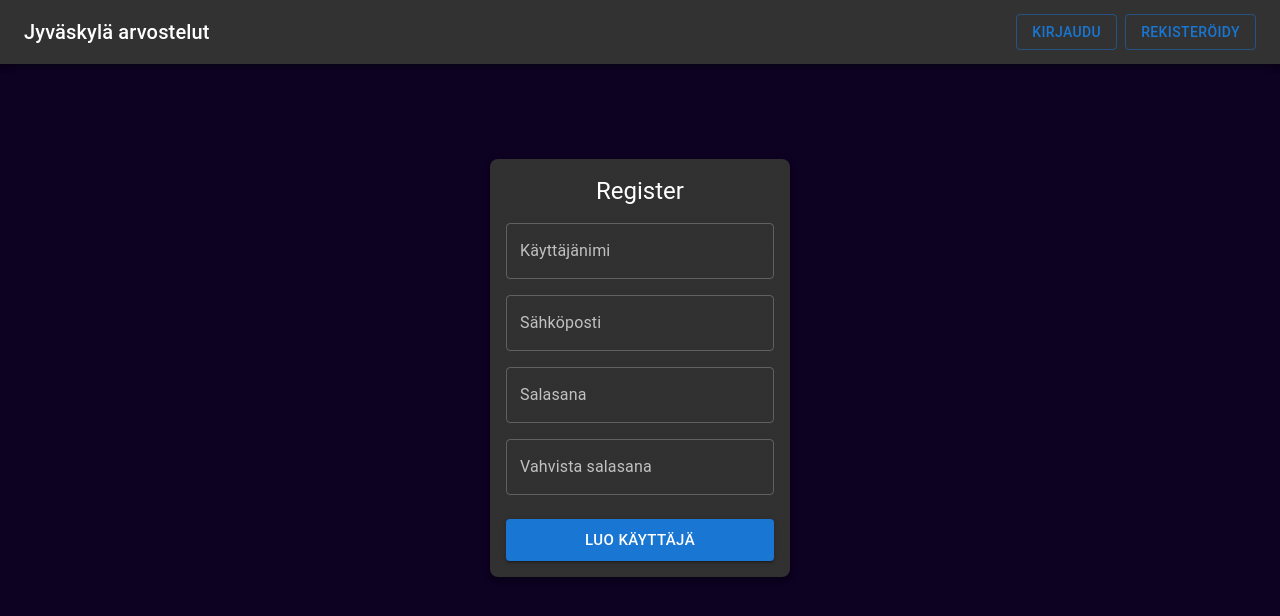
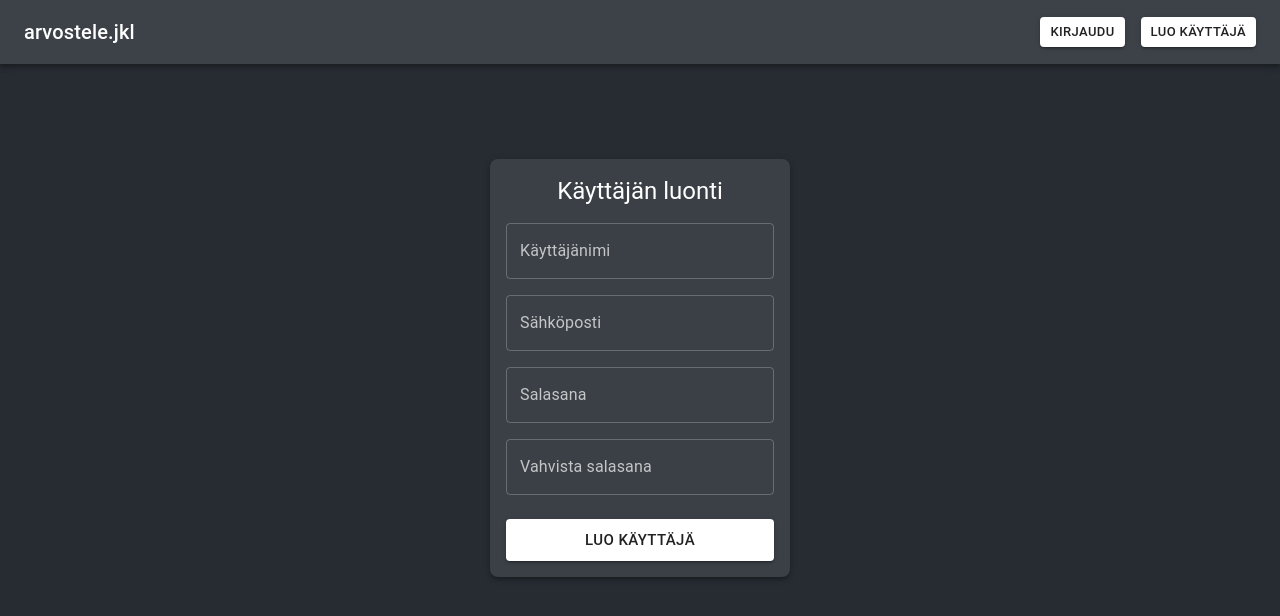
Before and after one commit to mikouzdev/jkl-review-app, a React (Vite) app in the folder frontend/: page /register in a window 1280 px wide. Shown: the top 616 px of the page. Built offline with nearby package versions, Linux system fonts and the light colour scheme.

Commit message:
add theme changes

```diff
--- a/frontend/src/components/Navbar.tsx
+++ b/frontend/src/components/Navbar.tsx
@@ -16,26 +16,26 @@ function Navbar() {
       <Toolbar>
         <Box sx={{ flexGrow: 1 }}>
           <Typography component={Link} variant="h6" to="/" sx={{ textDecoration: "none", color: "inherit" }}>
-            Jyväskylä arvostelut
+            arvostele.jkl
           </Typography>
         </Box>
 
         {isAuthenticated ? (
           <Box sx={{ display: "flex", gap: 1 }}>
-            <Button component={Link} to="/profile" variant="outlined">
+            <Button component={Link} to="/profile" variant="contained" size="small">
               Profiili
             </Button>
-            <Button variant="outlined" onClick={handleLogout}>
+            <Button variant="contained" onClick={handleLogout} size="small">
               Kirjaudu ulos
             </Button>
           </Box>
         ) : (
-          <Box sx={{ display: "flex", gap: 1 }}>
-            <Button variant="outlined" component={Link} to="/login">
+          <Box sx={{ display: "flex", gap: 2 }}>
+            <Button variant="contained" component={Link} to="/login" size="small">
               Kirjaudu
             </Button>
-            <Button variant="outlined" component={Link} to="/register">
-              Rekisteröidy
+            <Button variant="contained" component={Link} to="/register" size="small">
+              Luo Käyttäjä
             </Button>
           </Box>
         )}
--- a/frontend/src/components/RegisterForm.tsx
+++ b/frontend/src/components/RegisterForm.tsx
@@ -36,7 +36,7 @@ function RegisterForm({ form, handleChange, handleSubmit, error, isLoading }: Pr
         }}
       >
         <Typography variant="h5" align="center" gutterBottom>
-          Register
+          Käyttäjän luonti
         </Typography>
         <Box
           component="form"
--- a/frontend/src/theme.ts
+++ b/frontend/src/theme.ts
@@ -4,18 +4,21 @@ const theme = createTheme({
   palette: {
     mode: "dark",
     primary: {
-      main: "#1976d2",
+      main: "#FFFFFF",
+    },
+    secondary: {
+      main: "#4ECDC4",
     },
     background: {
-      default: "#121212",
-      paper: "#1e1e1e",
+      default: "#000000ff",
+      paper: "#292F36",
     },
   },
   components: {
     MuiCssBaseline: {
       styleOverrides: {
         body: {
-          backgroundColor: "#0D0221",
+          backgroundColor: "#262c32ff",
           color: "#fff",
         },
       },
```
